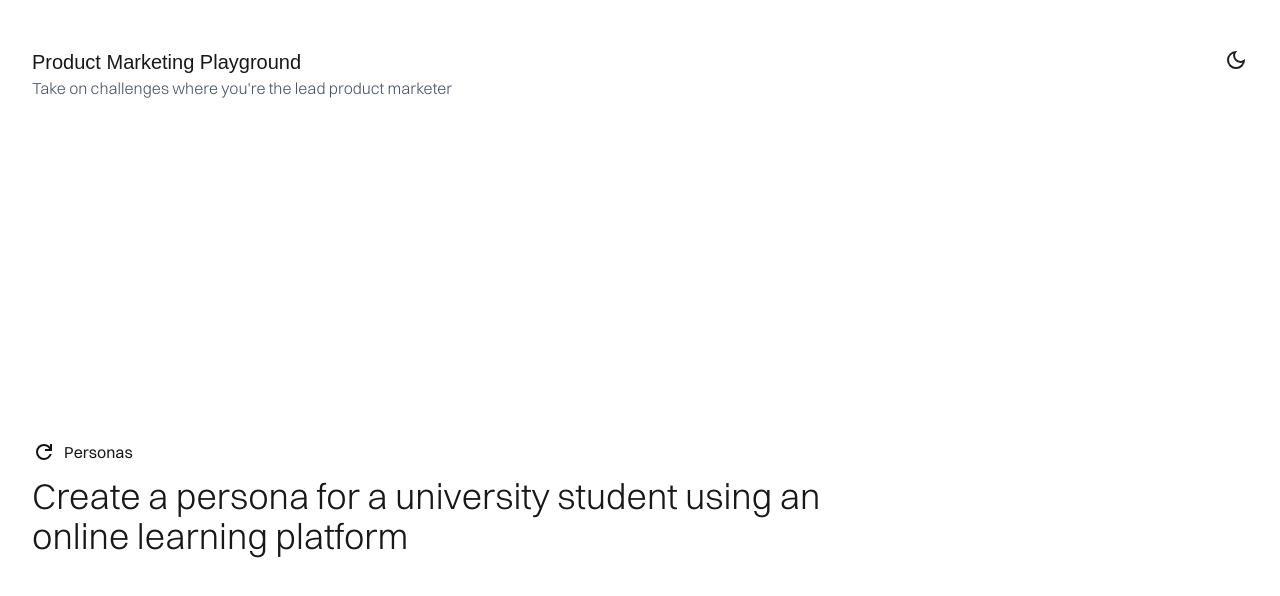
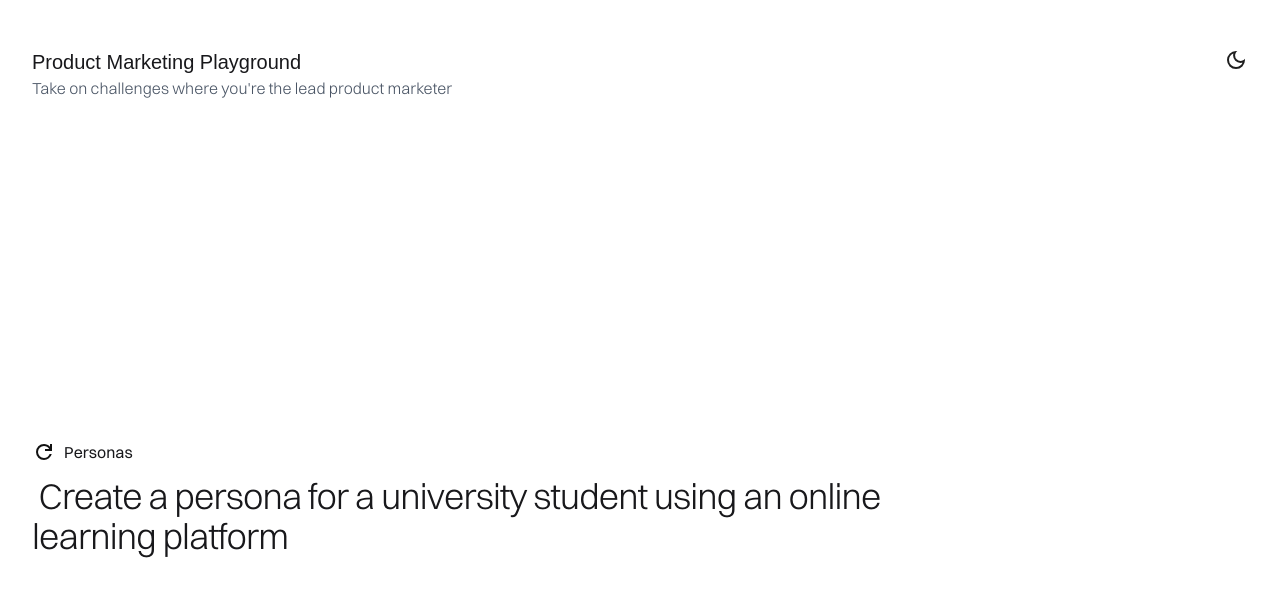
Before and after one commit to lulam/product-marketing-playground, a Next.js app: page / in a window 1280 px wide. Shown: the top 596 px of the page. Built offline with nearby package versions, Linux system fonts and the light colour scheme; a web font is replaced by a local one.

Commit message:
feat - typewriter

```diff
--- a/components/Generator.tsx
+++ b/components/Generator.tsx
@@ -3,6 +3,7 @@ import localFont from 'next/font/local';
 import { useState, useEffect } from 'react';
 import Image from 'next/image';
 import { tasks } from '@/app/data/prompts';
+import Typewriter from './fancy/text/typewriter';
 
 const switzerLight = localFont({
   src: [
@@ -58,7 +59,7 @@ const Generator = () => {
       <div className='flex flex-col'>
         <h1
           className={`${switzerLight.className} text-base/4.5 2xl:text-4xl 2xl:pr-220 xl:text-4x lg:text-4xl md:text-2xl md:pr-40 lg:pr-90`}>
-          {currentPrompt}
+          <Typewriter text={currentPrompt} speed={40} cursorChar={' '} />
         </h1>
       </div>
     </div>
```
